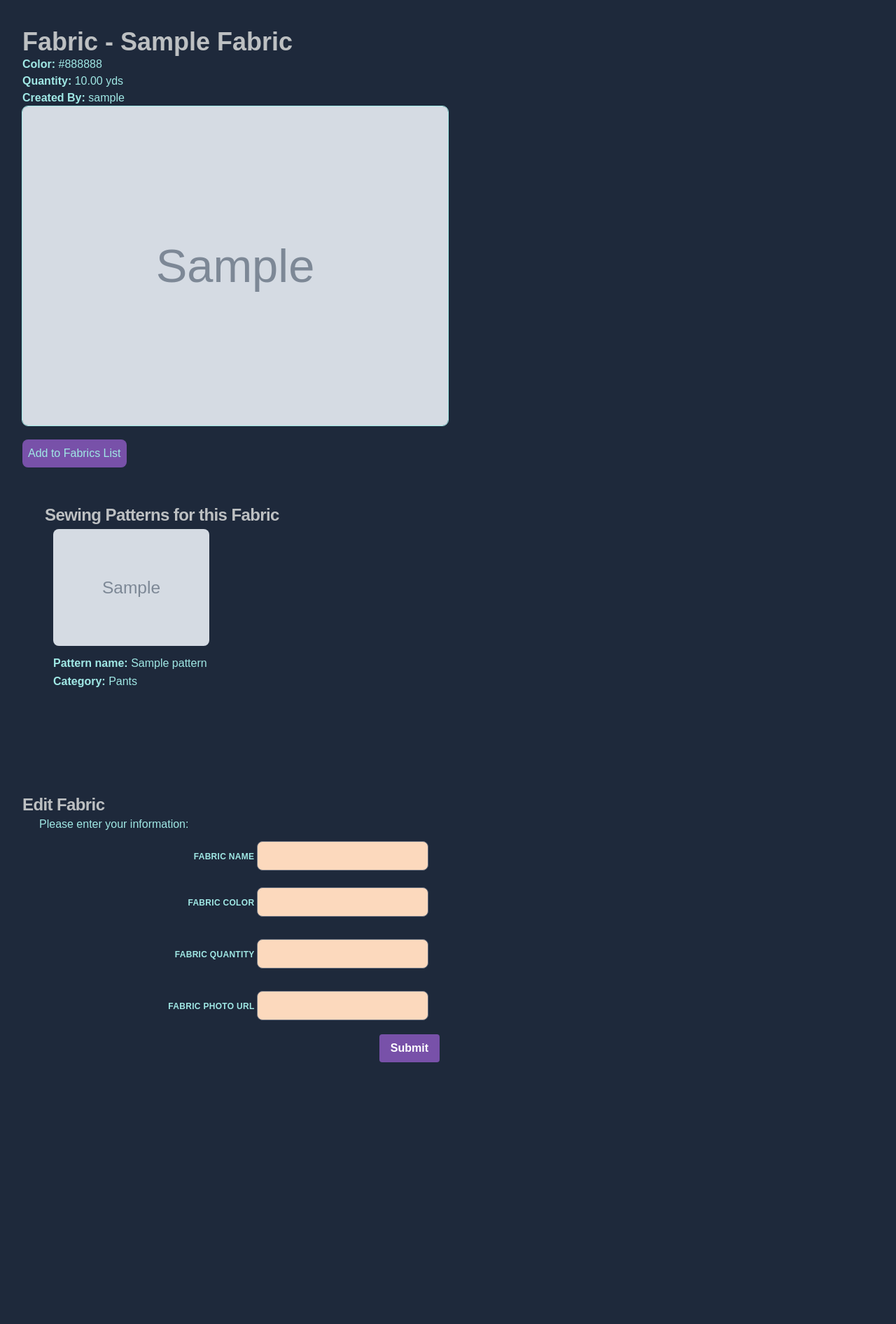
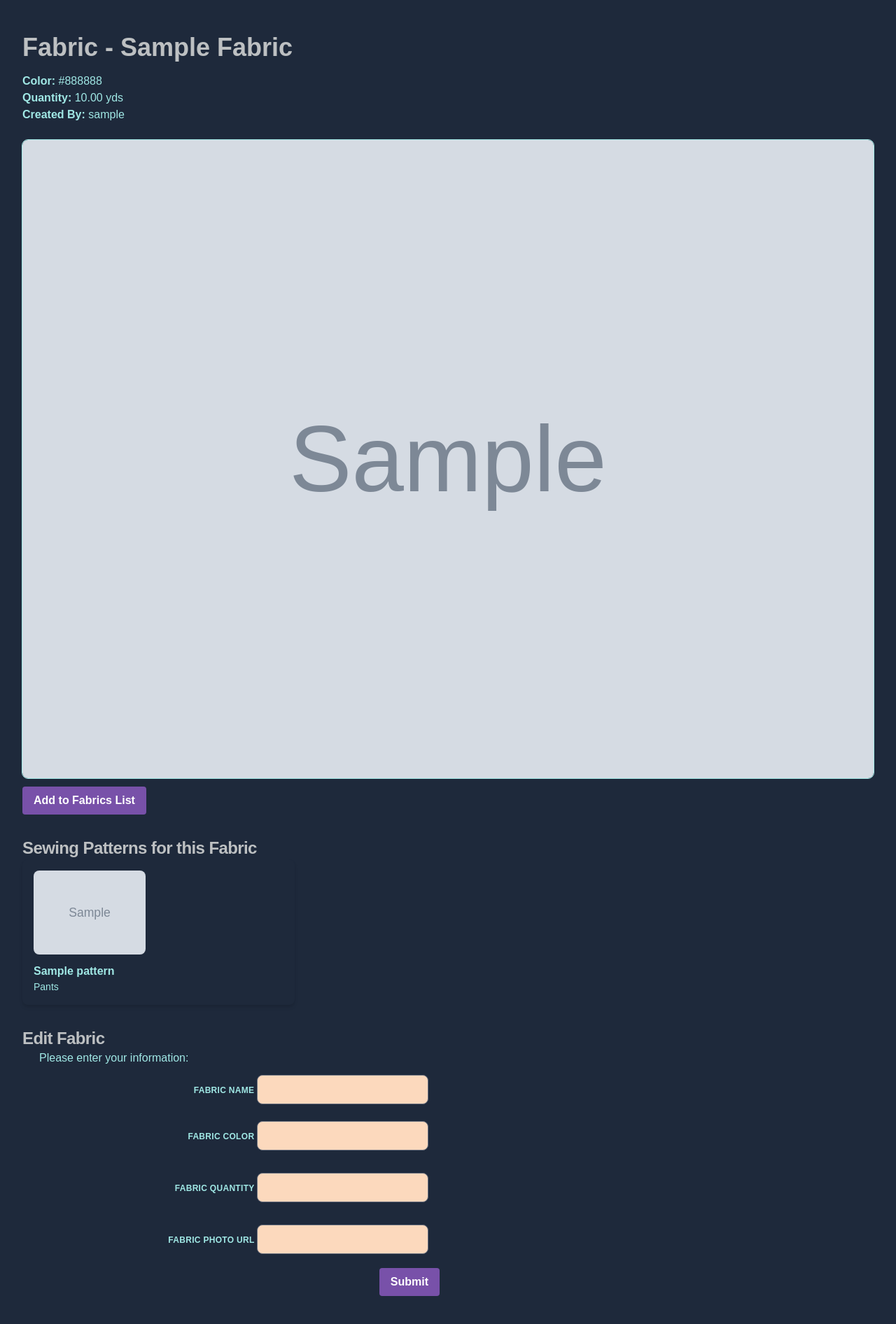
Before and after one commit to kangjoa/sew-serious, a Flask app: template sewing_app/templates/fabric_detail.html in a window 1280 px wide. Shown: the part 72-1964 px from the top of the page at 70% size. Before the commit the page ends 1590 px from the top, so only its background shows below. Run offline with Flask 2, Linux system fonts and the light colour scheme; the template is opened without the code that fills it: values that come from a table or form of the project are taken from there, others are empty; tables that the repository leaves empty hold one stand-in row (values such as "Sample post"); grey boxes marked "Sample" are stand-in pictures; style sheets or scripts are compiled from the project's sources.

Commit message:
Adjust pattern sizing

```diff
--- a/sewing_app/templates/fabric_detail.html
+++ b/sewing_app/templates/fabric_detail.html
@@ -1,49 +1,50 @@
 {% extends 'base.html' %}
 {% block content %}
-<section>
-    <div class="mx-auto max-w-2xl px-6 py-6 sm:px-6 sm:py-10 lg:max-w-7xl lg:px-8">
-        <h1 class="text-3xl font-semibold text-gray capitalize lg:text-4xl">Fabric - {{ fabric.name }}</h1>
-        <ul>
+<section class="mx-auto max-w-2xl lg:max-w-7xl px-6 py-10 lg:px-8">
+    <h1 class="text-3xl lg:text-4xl font-semibold text-gray capitalize pt-2">Fabric - {{ fabric.name }}</h1>
+    <ul class="mt-4">
         <li><strong>Color:</strong> {{ fabric.color }}</li>
         <li><strong>Quantity:</strong> {{ fabric.quantity }} yds</li>
         <li><strong>Created By:</strong> {{ fabric.created_by.username }}</li>
     </ul>
-        <div flex flex-col>
-            <img class="object-cover w-1/2 h-1/2 outline outline-1 outline-blue mb-3 rounded-lg"
+    <div class="mt-6">
+        <img class="object-cover w-1/2 h-auto lg:w-full rounded-lg mb-3 outline outline-1 outline-blue"
             src="{{ fabric.photo_url }}" alt="Fabric Photo">
     </div>
     <form action="{{ url_for('main.add_to_fabrics_list', fabric_id=fabric.id) }}" method="POST">
         {{ form.csrf_token }}
-            <button type="submit" class="bg-dark-purple p-2 mt-2 mb-3 rounded-lg">Add to Fabrics List</button>
+        <button type="submit"
+            class="bg-dark-purple hover:bg-blue text-white font-bold py-2 px-4 rounded cursor-pointer">
+            Add to Fabrics List
+        </button>
     </form>
-        <div class="mx-auto max-w-2xl px-6 py-6 sm:px-6 sm:py-10 lg:max-w-7xl lg:px-8">
+    <div class="mt-8">
         <h2 class="text-2xl font-bold tracking-tight text-gray">Sewing Patterns for this Fabric</h2>
         {% if fabric.patterns|length == 0 %}
         <p>No patterns tagged yet.</p>
         {% else %}
-
-            <div class="grid grid-cols-1 sm:grid-cols-2 md:grid-cols-3 lg:grid-cols-3 xl:grid-cols-4 2xl:grid-cols-5">
+        <div class="grid grid-cols-1 sm:grid-cols-2 md:grid-cols-3 lg:grid-cols-3 xl:grid-cols-4 gap-6">
             {% for pattern in fabric.patterns %}
             <div class="flex flex-col">
-                    <div class="leading-relaxed justify-between p-1 lg:mx-2">
-                        <a href="{{ url_for('main.pattern_detail', pattern_id=pattern.id) }}"><img
-                                class="object-cover w-50 h-1/2 rounded-lg mb-3" src="{{ pattern.photo_url }}"
-                                alt="Pattern Photo"></a>
-                        <p><strong>Pattern name: </strong>{{ pattern.name }}</p>
-                        <p><strong>Category: </strong>{{ pattern.category }}</p>
+                <div class="p-4 bg-charcoal rounded-lg shadow-md">
+                    <a href="{{ url_for('main.pattern_detail', pattern_id=pattern.id) }}">
+                        <img class="object-cover w-40 h-auto rounded-lg mb-3" src="{{ pattern.photo_url }}"
+                            alt="Pattern Photo">
+                    </a>
+                    <p class="text-base font-semibold">{{ pattern.name }}</p>
+                    <p class="text-sm">{{ pattern.category }}</p>
                 </div>
             </div>
             {% endfor %}
         </div>
         {% endif %}
     </div>
-
+    <div class="mt-8">
         <h2 class="text-2xl font-bold tracking-tight text-gray">Edit Fabric</h2>
-
         <form method="POST" action="{{ url_for('main.fabric_detail', fabric_id = fabric.id) }}">
             {{ form.csrf_token }}
             {% include '_fabric_detail.html' %}
         </form>
-        {% endblock %}
     </div>
 </section>
+{% endblock %}
```
Lines whose indentation alone changed are shown as unchanged.
